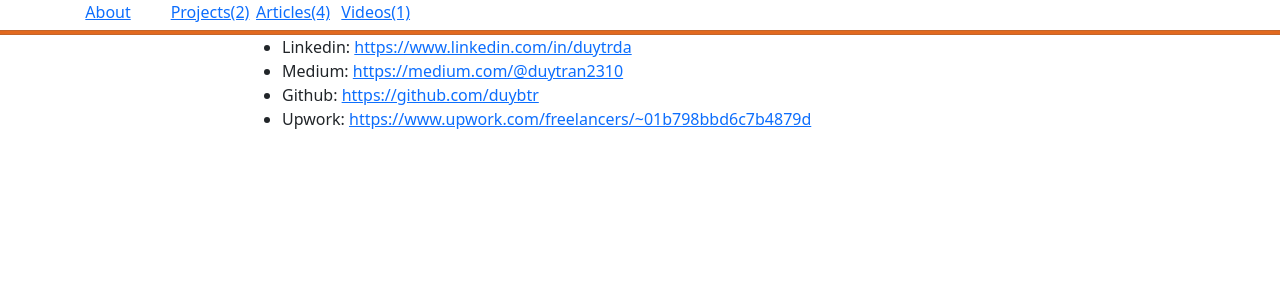
After one commit to duybtr/professional_portfolio, a Django app: page /about in a window 1280 px wide. The commit adds this page. Shown: the top 300 px of the page. Run offline with Django 4.2, Linux system fonts and the light colour scheme; data comes from the database, SQL or seed files in the repository; parts of the project's set-up code (start-up, migrations or seed data) failed here and were passed over.

Commit message:
Added an about page

```diff
--- a/portfolio/urls.py
+++ b/portfolio/urls.py
@@ -1,9 +1,10 @@
 from django.urls import path
 from django.views.generic import TemplateView
-from .views import ArticleView, ProjectView, VideoView
+from .views import AboutView, ArticleView, ProjectView, VideoView
 
 urlpatterns = [
     path('', ProjectView.as_view(), name='home'),
+    path('about', AboutView.as_view(), name='about'),
     path('get_videos', VideoView.as_view(), name='get_videos'),
     path('get_articles', ArticleView.as_view(), name='get_articles'),
     path('get_projects', ProjectView.as_view(), name='get_projects')
--- a/portfolio/views.py
+++ b/portfolio/views.py
@@ -7,6 +7,9 @@
 #     model = Blog
 #     context_object_name = 'blogs'
 #     template_name = 'home.html'
+
+class AboutView(TemplateView):
+    template_name = 'portfolio/about.html'
 
 class BlogView(ListView):
     model = Blog
--- a/templates/base.html
+++ b/templates/base.html
@@ -14,6 +14,7 @@
     <main>
         <div class="main-menu">
             <span></span>
+            <a href="{% url 'about' %}">About</a>
             <a href="{% url 'get_projects' %}">Projects({{ project_count }})</a>
             <a href="{% url 'get_articles' %}">Articles({{ article_count }})</a>
             <a href="{% url 'get_videos' %}">Videos({{ video_count }})</a>
--- /dev/null
+++ b/templates/portfolio/about.html
@@ -0,0 +1,9 @@
+{% extends 'base.html' %}
+{% block content %}
+<ul>
+<li>Linkedin: <a href="https://www.linkedin.com/in/duytrda/">https://www.linkedin.com/in/duytrda</a></li>
+<li>Medium: <a href="https://medium.com/@duytran2310">https://medium.com/@duytran2310</a></li>
+<li>Github: <a href="https://github.com/duybtr">https://github.com/duybtr</a></li>
+<li>Upwork: <a href="https://www.upwork.com/freelancers/~01b798bbd6c7b4879d">https://www.upwork.com/freelancers/~01b798bbd6c7b4879d</a></li>
+</ul>
+{% endblock content %}
```
